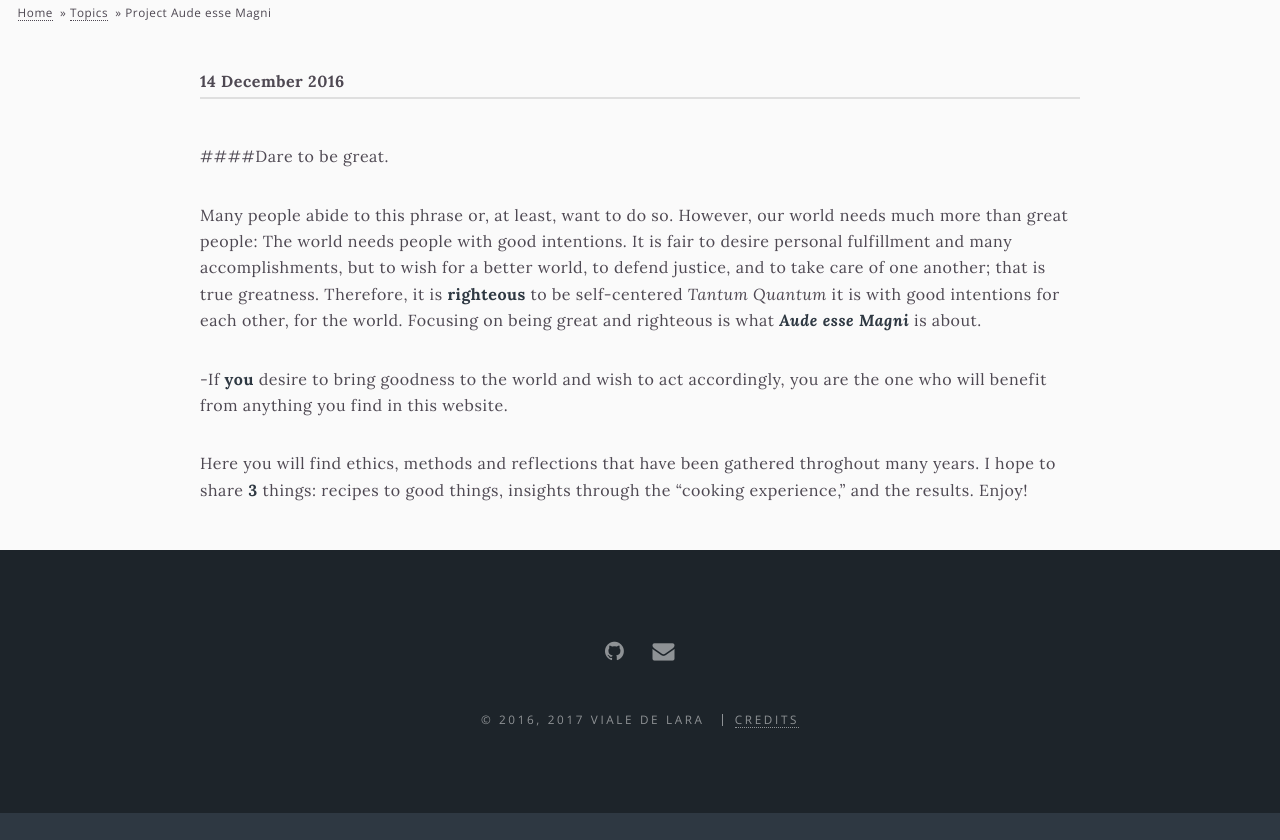
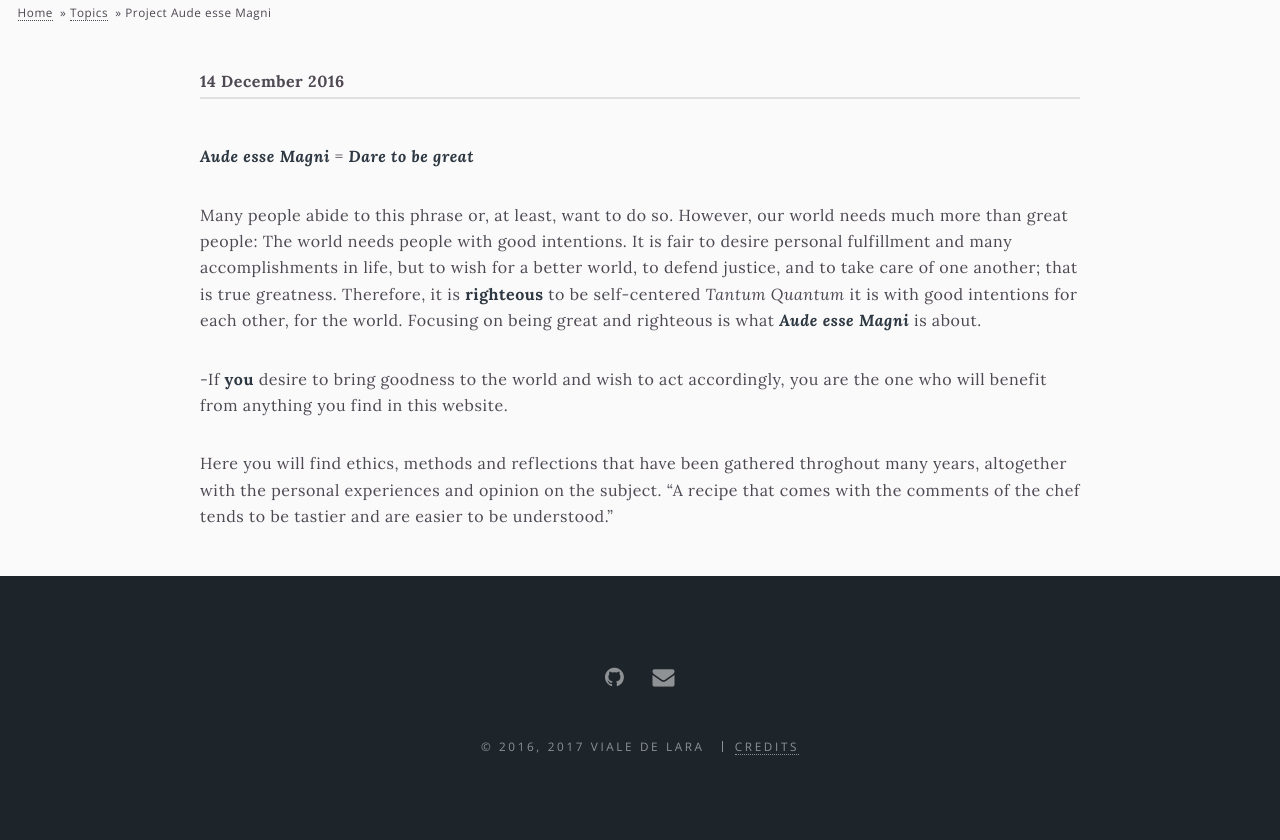
Before and after one commit to LGabrielM/LGabrielM.github.io, a Jekyll site: the page built from _posts/2016-12-14-about.md, in a window 1280 px wide and 1201 px high. Shown: the part 361-1201 px from the top of the window. Built offline with Jekyll 4.4.1, drawn with Linux system fonts in a browser that asks for light colours.

Commit message:
changed first post because better

```diff
--- a/_posts/2016-12-14-about.md
+++ b/_posts/2016-12-14-about.md
@@ -7,11 +7,11 @@ background-image: banner.png
 
 ---
 
-####Dare to be great.
+***Aude esse Magni*** = ***Dare to be great***
 
 Many people abide to this phrase or, at least, want to do so. However, our world needs much more than great people: The world needs people with good intentions.
-It is fair to desire personal fulfillment and many accomplishments, but to wish for a better world, to defend justice, and to take care of one another; that is true greatness.  Therefore, it is **righteous** to be self-centered *Tantum Quantum* it is with good intentions for each other, for the world. Focusing on being great and righteous is what ***Aude esse Magni*** is about.
+It is fair to desire personal fulfillment and many accomplishments in life, but to wish for a better world, to defend justice, and to take care of one another; that is true greatness.  Therefore, it is **righteous** to be self-centered *Tantum Quantum* it is with good intentions for each other, for the world. Focusing on being great and righteous is what ***Aude esse Magni*** is about.
 
 -If **you** desire to bring goodness to the world and wish to act accordingly, you are the one who will benefit from anything you find in this website.
 
-Here you will find ethics, methods and reflections that have been gathered throghout many years. I hope to share **3** things: recipes to good things, insights through the "cooking experience," and the results. Enjoy!
+Here you will find ethics, methods and reflections that have been gathered throghout many years, altogether with the personal experiences and opinion on the subject. "A recipe that comes with the comments of the chef tends to be tastier and are easier to be understood."
```
